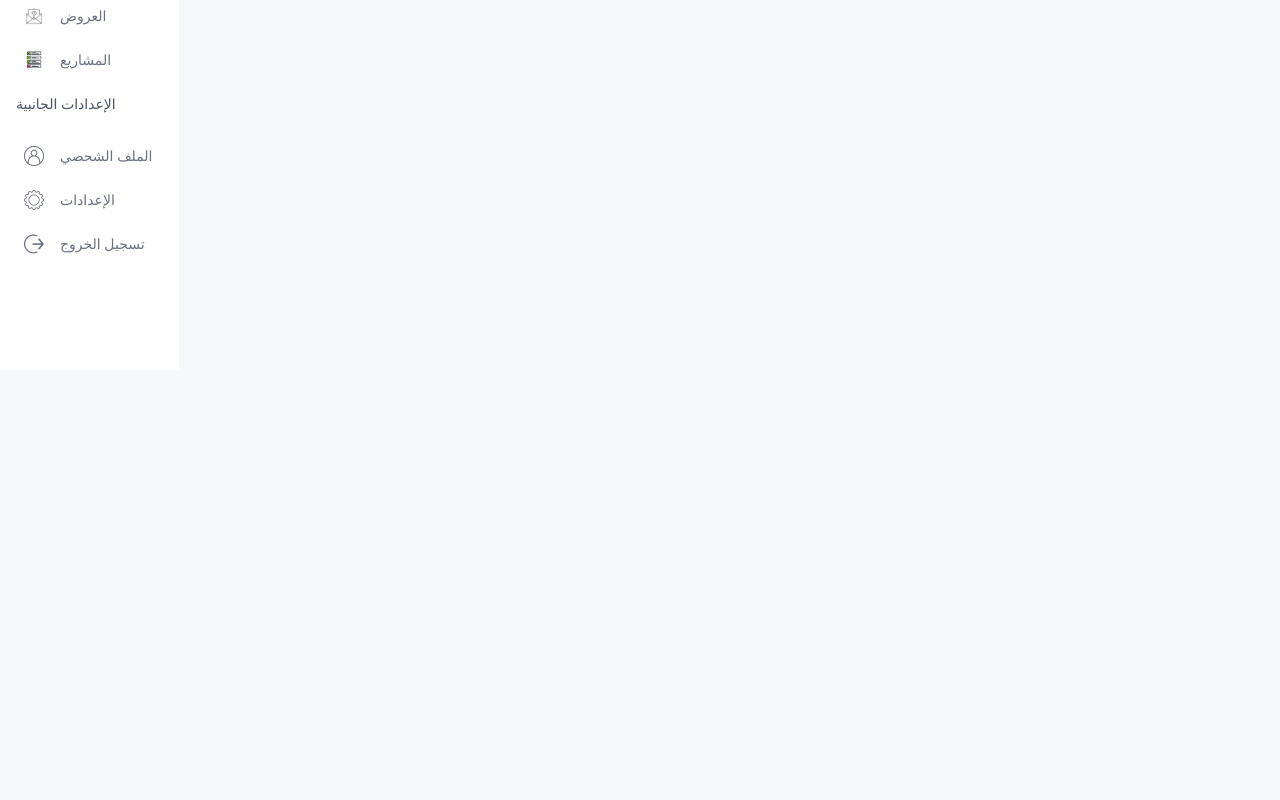
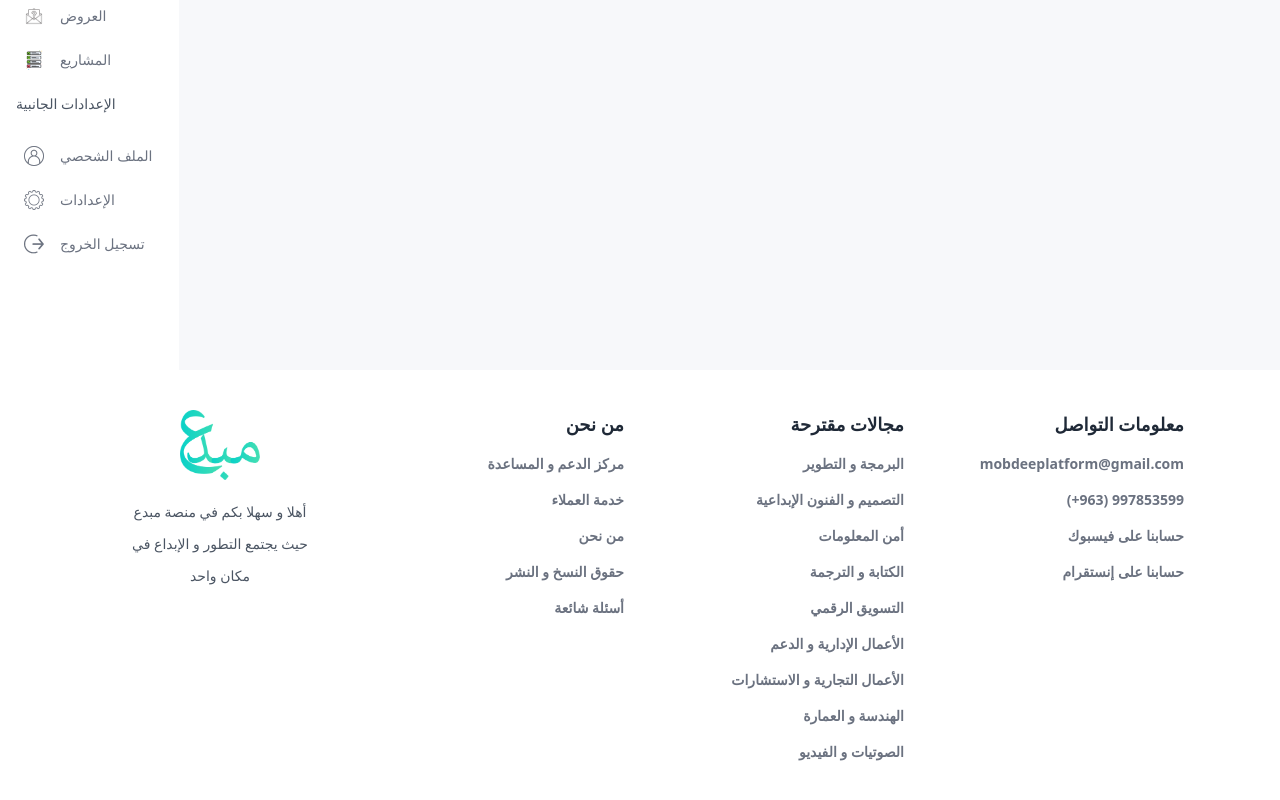
Before and after one commit to LoaiDevOps7/Web, a Next.js app: page /user/profile in a window 1280 px wide. Shown: the part 430-1230 px from the top of the page. Before the commit the page ends 800 px from the top, so only its background shows below. Built offline with nearby package versions, Linux system fonts and the light colour scheme; no server answers.

Commit message:
update 4-10

```diff
--- a/src/app/layout.tsx
+++ b/src/app/layout.tsx
@@ -3,6 +3,7 @@ import "./globals.css";
 import { Toaster } from "sonner";
 import { TooltipProvider } from "@/components/ui/tooltip";
 import CombinedProviders from "@/provider/AllProviders";
+import Footer from "@/components/Footer";
 
 // const inter = Inter({ subsets: ["latin"] });
 
@@ -32,6 +33,7 @@ export default function RootLayout({
             />
           </CombinedProviders>
         </TooltipProvider>
+        <Footer />
       </body>
     </html>
   );
--- /dev/null
+++ b/src/components/Footer.tsx
@@ -0,0 +1,122 @@
+import React from "react";
+import Image from "next/image";
+import Link from "next/link";
+
+const Footer = () => {
+  return (
+    <div className="bg-white py-10 ">
+      <div className="w-[90%] mx-auto px-5 sm:px-6 lg:px-8 ">
+        <div className="grid grid-cols-1 md:grid-cols-3 lg:grid-cols-4 gap-8">
+          {/* logo and discrip */}
+          <div>
+            {/* logo */}
+            <Link href="/">
+              <Image
+                src="/logo.png"
+                alt="logo"
+                width={80}
+                height={80}
+                className="mx-auto"
+              />
+            </Link>
+            {/* description */}
+            <p className="mt-4 text-sm font-medium leading-[2rem] w-[80%] text-gray-600 text-center mx-auto">
+              أهلا و سهلا بكم في منصة مبدع حيث يجتمع التطور و الإبداع في مكان
+              واحد
+            </p>
+          </div>
+          {/* about us links */}
+          <div className="text-right">
+            <h3 className="text-lg font-semibold text-gray-800 ">من نحن</h3>
+            <ul className="mt-4 space-y-4 text-sm font-semibold text-gray-500">
+              <li>
+                <Link href="">مركز الدعم و المساعدة</Link>
+              </li>
+              <li>
+                <Link href="">خدمة العملاء</Link>
+              </li>
+              <li>
+                <Link href="">من نحن</Link>
+              </li>
+              <li>
+                <Link href="">حقوق النسخ و النشر</Link>
+              </li>
+              <li>
+                <Link href="">أسئلة شائعة</Link>
+              </li>
+            </ul>
+          </div>
+          {/* our categorizes */}
+          <div className="text-right">
+            <h3 className="text-lg font-semibold text-gray-800 ">
+              مجالات مقترحة
+            </h3>
+            <ul className="mt-4 space-y-4 text-sm font-semibold text-gray-500">
+              <li>
+                <Link href="">البرمجة و التطوير </Link>
+              </li>
+              <li>
+                <Link href="">التصميم و الفنون الإبداعية</Link>
+              </li>
+              <li>
+                <Link href="">أمن المعلومات</Link>
+              </li>
+              <li>
+                <Link href="">الكتابة و الترجمة</Link>
+              </li>
+              <li>
+                <Link href="">التسويق الرقمي</Link>
+              </li>
+              <li>
+                <Link href="">الأعمال الإدارية و الدعم</Link>
+              </li>
+              <li>
+                <Link href="">الأعمال التجارية و الاستشارات</Link>
+              </li>
+              <li>
+                <Link href="">الهندسة و العمارة</Link>
+              </li>
+              <li>
+                <Link href="">الصوتيات و الفيديو</Link>
+              </li>
+            </ul>
+          </div>
+          {/*contact */}
+          <div className="text-right">
+            <h3 className="text-lg font-semibold text-gray-800 ">
+              معلومات التواصل
+            </h3>
+            <ul className="mt-4 space-y-4 text-sm font-semibold text-gray-500">
+              <li>
+                <Link href="">mobdeeplatform@gmail.com </Link>
+              </li>
+              <li>
+                <Link href="">(+963) 997853599</Link>
+              </li>
+              <li>
+                <Link
+                  href="https://www.facebook.com/share/158pKMzF2Z/"
+                  target="_blank"
+                  rel="noopener noreferrer"
+                >
+                  حسابنا على فيسبوك
+                </Link>
+              </li>
+              <li>
+                <Link
+                  href="https://www.instagram.com/mobdee_platform_2025?igsh=MWNzaHRjZ3NzaGd6MA=="
+                  target="_blank"
+                  rel="noopener noreferrer"
+                >
+                  حسابنا على إنستقرام
+                </Link>
+              </li>
+            </ul>
+          </div>
+        </div>
+      </div>
+    </div>
+  );
+};
+
+export default Footer;
--- a/src/components/Indicator.tsx
+++ b/src/components/Indicator.tsx
@@ -6,7 +6,7 @@ const Indicator = () => {
   const { isOnline } = useActivity();
 
   return (
-    <div style={{ position: "fixed", zIndex: 1000 }}>
+    <div style={{ position: "absolute", zIndex: 1000 }}>
       {isOnline ? (
         <div
           style={{
--- a/src/components/Navbar.tsx
+++ b/src/components/Navbar.tsx
@@ -64,7 +64,7 @@ const Navbar = () => {
           />
           <Indicator />
           {profile?.user?.kycVerification?.verificationStatus ===
-            "verified" && (
+            "approved" && (
             <div className="absolute top-6 right-0 bg-lamagreen rounded-full p-1 z-10">
               <svg
                 xmlns="http://www.w3.org/2000/svg"
--- a/src/middleware.ts
+++ b/src/middleware.ts
@@ -2,7 +2,6 @@ import { NextResponse } from "next/server";
 import type { NextRequest } from "next/server";
 
 const publicRoutes = [
-  "/",
   "/sign-in",
   "/sign-up",
   "/forgot-password",
@@ -15,6 +14,10 @@ export function middleware(request: NextRequest) {
   if (pathname.startsWith("/_next") || pathname.includes(".")) {
     return NextResponse.next();
   }
+
+   if (pathname === "/") {
+     return NextResponse.next();
+   }
 
   if (pathname.startsWith("/reset-password/")) {
     return NextResponse.next();
```
Also changed, not shown: src/components/Home/Home.tsx (+28 -13 lines).
